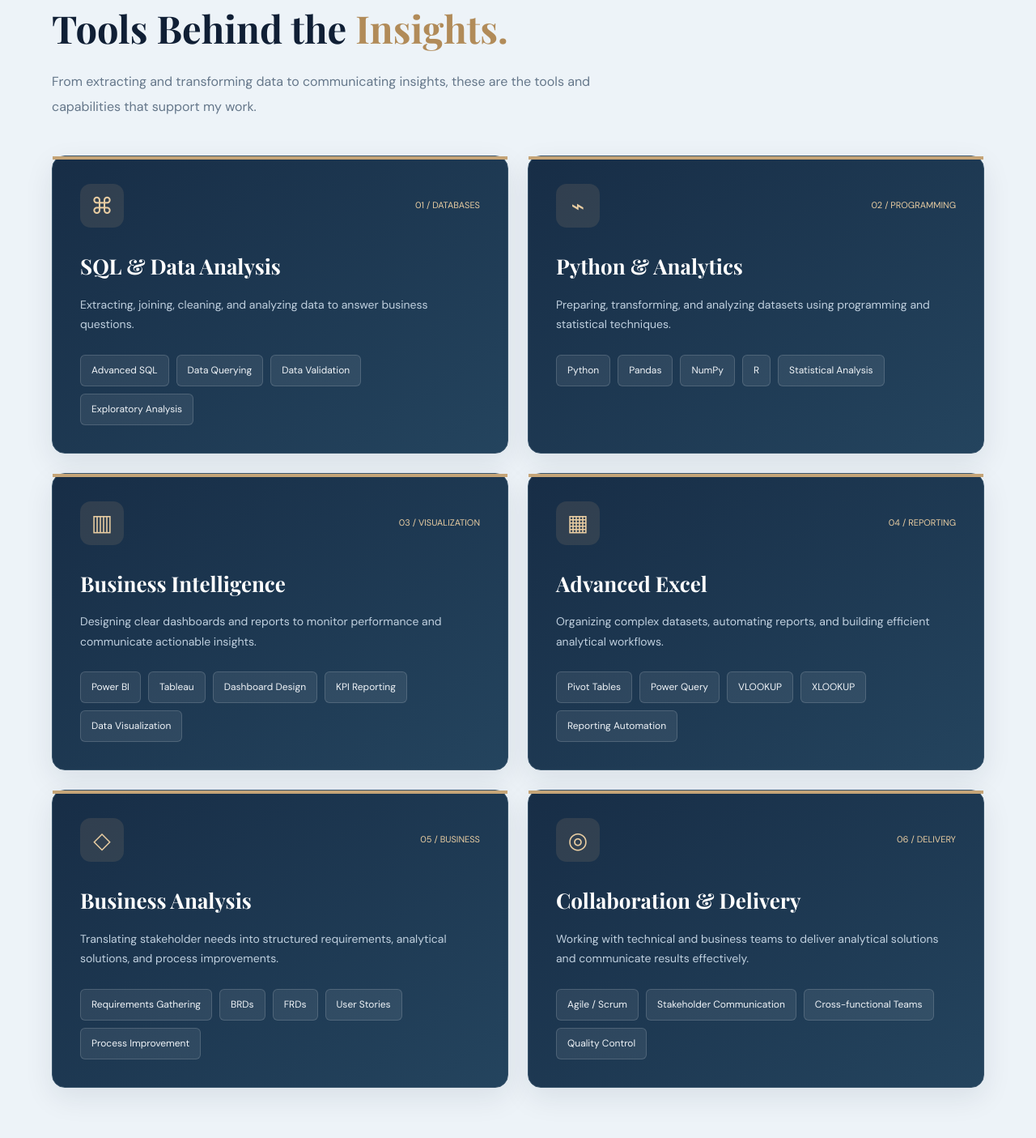
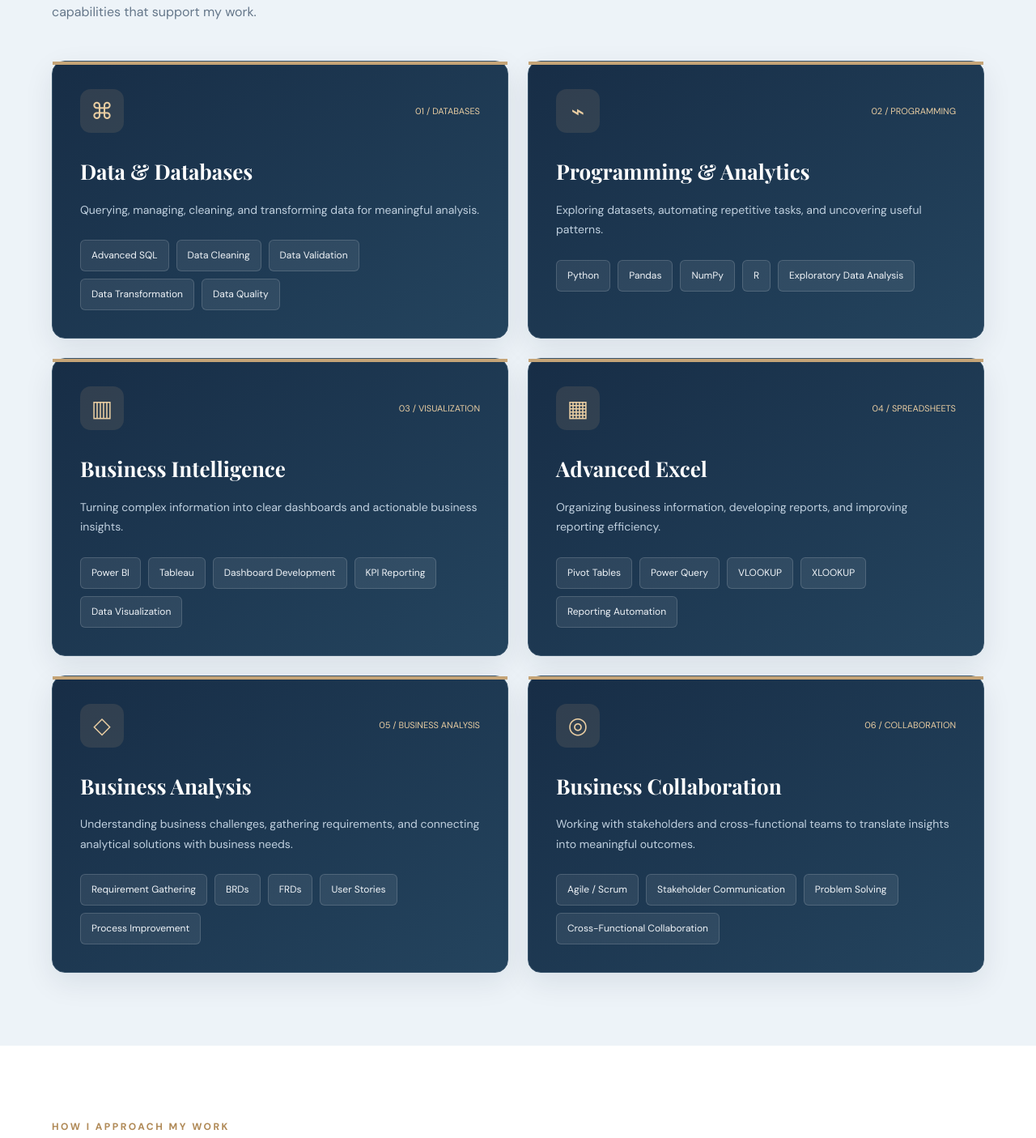
Before and after one commit to haripriya-portfolio/business-data-analyst-portfolio, a plain HTML site: page professionalskills.html in a window 1280 px wide. Shown: the part 579-1984 px from the top of the page at 81% size. Drawn offline with nearby package versions, Linux system fonts and the light colour scheme.

Commit message:
Improve professional skills page

```diff
--- a/professionalskills.html
+++ b/professionalskills.html
@@ -4,11 +4,10 @@
 
 <head>
   <meta charset="UTF-8">
-  <meta name="viewport"
-        content="width=device-width, initial-scale=1.0">
+  <meta name="viewport" content="width=device-width, initial-scale=1.0">
 
   <meta name="description"
-        content="Professional Skills of Hari Priya Potu - Data and Business Analyst">
+        content="Explore Hari Priya Potu's technical, analytical, and business skills.">
 
   <title>Professional Skills | Hari Priya Potu</title>
 
@@ -38,9 +37,7 @@
         <a href="experience.html">Experience</a>
         <a href="projects.html">Projects</a>
         <a href="education.html">Education</a>
-        <a href="contact.html" class="nav-contact">
-          Contact
-        </a>
+        <a href="contact.html" class="nav-contact">Contact</a>
       </div>
 
     </nav>
@@ -48,7 +45,7 @@
 
   <main>
 
-    <!-- PAGE BANNER -->
+    <!-- MAIN PAGE HEADING -->
     <section class="page-banner">
       <div class="container">
 
@@ -69,68 +66,56 @@
       </div>
     </section>
 
-    <!-- TECHNICAL TOOLKIT -->
+    <!-- SKILLS CARDS -->
     <section class="section toolkit-section">
       <div class="container">
 
-        <p class="section-label">
-          01 / CORE COMPETENCIES
-        </p>
-
-        <h2 class="section-title">
-          Tools Behind the <span>Insights.</span>
-        </h2>
-
         <p class="section-subtitle">
           From extracting and transforming data to
-          communicating insights, these are the
-          tools and capabilities that support my work.
+          communicating insights, these are the tools
+          and capabilities that support my work.
         </p>
 
         <div class="toolkit-grid">
 
-          <!-- SQL -->
-          <div class="toolkit-card">
+          <!-- DATABASES -->
+          <article class="toolkit-card">
 
             <div class="toolkit-top">
-              <div class="toolkit-icon">⌘</div>
-              <span class="toolkit-number">
-                01 / DATABASES
-              </span>
+              <span class="toolkit-icon">⌘</span>
+              <span class="toolkit-number">01 / DATABASES</span>
             </div>
 
-            <h3>SQL & Data Analysis</h3>
+            <h3>Data & Databases</h3>
 
             <p>
-              Extracting, joining, cleaning, and
-              analyzing data to answer business questions.
+              Querying, managing, cleaning, and
+              transforming data for meaningful analysis.
             </p>
 
             <div class="toolkit-tags">
               <span>Advanced SQL</span>
-              <span>Data Querying</span>
+              <span>Data Cleaning</span>
               <span>Data Validation</span>
-              <span>Exploratory Analysis</span>
+              <span>Data Transformation</span>
+              <span>Data Quality</span>
             </div>
 
-          </div>
+          </article>
 
-          <!-- PYTHON -->
-          <div class="toolkit-card">
+          <!-- PROGRAMMING -->
+          <article class="toolkit-card">
 
             <div class="toolkit-top">
-              <div class="toolkit-icon">⌁</div>
-              <span class="toolkit-number">
-                02 / PROGRAMMING
-              </span>
+              <span class="toolkit-icon">⌁</span>
+              <span class="toolkit-number">02 / PROGRAMMING</span>
             </div>
 
-            <h3>Python & Analytics</h3>
+            <h3>Programming & Analytics</h3>
 
             <p>
-              Preparing, transforming, and analyzing
-              datasets using programming and
-              statistical techniques.
+              Exploring datasets, automating repetitive
+              tasks, and uncovering useful patterns.
             </p>
 
             <div class="toolkit-tags">
@@ -138,55 +123,50 @@
               <span>Pandas</span>
               <span>NumPy</span>
               <span>R</span>
-              <span>Statistical Analysis</span>
+              <span>Exploratory Data Analysis</span>
             </div>
 
-          </div>
+          </article>
 
-          <!-- BUSINESS INTELLIGENCE -->
-          <div class="toolkit-card">
+          <!-- VISUALIZATION -->
+          <article class="toolkit-card">
 
             <div class="toolkit-top">
-              <div class="toolkit-icon">▥</div>
-              <span class="toolkit-number">
-                03 / VISUALIZATION
-              </span>
+              <span class="toolkit-icon">▥</span>
+              <span class="toolkit-number">03 / VISUALIZATION</span>
             </div>
 
             <h3>Business Intelligence</h3>
 
             <p>
-              Designing clear dashboards and reports
-              to monitor performance and communicate
-              actionable insights.
+              Turning complex information into clear
+              dashboards and actionable business insights.
             </p>
 
             <div class="toolkit-tags">
               <span>Power BI</span>
               <span>Tableau</span>
-              <span>Dashboard Design</span>
+              <span>Dashboard Development</span>
               <span>KPI Reporting</span>
               <span>Data Visualization</span>
             </div>
 
-          </div>
+          </article>
 
           <!-- EXCEL -->
-          <div class="toolkit-card">
+          <article class="toolkit-card">
 
             <div class="toolkit-top">
-              <div class="toolkit-icon">▦</div>
-              <span class="toolkit-number">
-                04 / REPORTING
-              </span>
+              <span class="toolkit-icon">▦</span>
+              <span class="toolkit-number">04 / SPREADSHEETS</span>
             </div>
 
             <h3>Advanced Excel</h3>
 
             <p>
-              Organizing complex datasets, automating
-              reports, and building efficient
-              analytical workflows.
+              Organizing business information,
+              developing reports, and improving
+              reporting efficiency.
             </p>
 
             <div class="toolkit-tags">
@@ -197,64 +177,61 @@
               <span>Reporting Automation</span>
             </div>
 
-          </div>
+          </article>
 
           <!-- BUSINESS ANALYSIS -->
-          <div class="toolkit-card">
+          <article class="toolkit-card">
 
             <div class="toolkit-top">
-              <div class="toolkit-icon">◇</div>
-              <span class="toolkit-number">
-                05 / BUSINESS
-              </span>
+              <span class="toolkit-icon">◇</span>
+              <span class="toolkit-number">05 / BUSINESS ANALYSIS</span>
             </div>
 
             <h3>Business Analysis</h3>
 
             <p>
-              Translating stakeholder needs into
-              structured requirements, analytical
-              solutions, and process improvements.
+              Understanding business challenges,
+              gathering requirements, and connecting
+              analytical solutions with business needs.
             </p>
 
             <div class="toolkit-tags">
-              <span>Requirements Gathering</span>
+              <span>Requirement Gathering</span>
               <span>BRDs</span>
               <span>FRDs</span>
               <span>User Stories</span>
               <span>Process Improvement</span>
             </div>
 
-          </div>
+          </article>
 
           <!-- COLLABORATION -->
-          <div class="toolkit-card">
+          <article class="toolkit-card">
 
             <div class="toolkit-top">
-              <div class="toolkit-icon">◎</div>
-              <span class="toolkit-number">
-                06 / DELIVERY
-              </span>
+              <span class="toolkit-icon">◎</span>
+              <span class="toolkit-number">06 / COLLABORATION</span>
             </div>
 
-            <h3>Collaboration & Delivery</h3>
+            <h3>Business Collaboration</h3>
 
             <p>
-              Working with technical and business
-              teams to deliver analytical solutions
-              and communicate results effectively.
+              Working with stakeholders and
+              cross-functional teams to translate
+              insights into meaningful outcomes.
             </p>
 
             <div class="toolkit-tags">
               <span>Agile / Scrum</span>
               <span>Stakeholder Communication</span>
-              <span>Cross-functional Teams</span>
-              <span>Quality Control</span>
+              <span>Problem Solving</span>
+              <span>Cross-Functional Collaboration</span>
             </div>
 
-          </div>
+          </article>
 
         </div>
+
       </div>
     </section>
 
@@ -263,66 +240,68 @@
       <div class="container">
 
         <p class="section-label">
-          02 / MY APPROACH
+          HOW I APPROACH MY WORK
         </p>
 
         <h2 class="section-title">
-          From Data to <span>Decisions.</span>
+          From Questions to <span>Insights.</span>
         </h2>
 
         <div class="workflow-grid">
 
-          <div class="workflow-card">
+          <article class="workflow-card">
             <span>01</span>
             <h3>Understand</h3>
             <p>
-              Identify the business problem,
-              objectives, and stakeholder requirements.
+              Identify the business problem and
+              clarify what needs to be solved.
             </p>
-          </div>
+          </article>
 
-          <div class="workflow-card">
+          <article class="workflow-card">
             <span>02</span>
             <h3>Analyze</h3>
             <p>
-              Extract, validate, and explore data
-              to uncover patterns and trends.
+              Explore data, identify patterns,
+              and investigate meaningful findings.
             </p>
-          </div>
+          </article>
 
-          <div class="workflow-card">
+          <article class="workflow-card">
             <span>03</span>
             <h3>Visualize</h3>
             <p>
-              Build meaningful dashboards and
-              reports to communicate findings.
+              Present insights through clear
+              dashboards, reports, and visualizations.
             </p>
-          </div>
+          </article>
 
-          <div class="workflow-card">
+          <article class="workflow-card">
             <span>04</span>
             <h3>Deliver</h3>
             <p>
-              Translate insights into recommendations
-              that support business decisions.
+              Communicate recommendations that
+              support informed business decisions.
             </p>
-          </div>
+          </article>
 
         </div>
+
       </div>
     </section>
 
-    <!-- NEXT PAGE -->
+    <!-- CTA -->
     <section class="page-cta">
       <div class="container">
 
         <h2>
-          Experience Behind the <span>Expertise.</span>
+          See My Skills <span>in Action.</span>
         </h2>
 
         <p>
-          Explore how I've applied these skills
-          in professional business environments.
+          Explore my professional experience and
+          how I've applied these capabilities
+          in real business environments.
         </p>
 
         <a href="experience.html" class="btn btn-gold">
```
